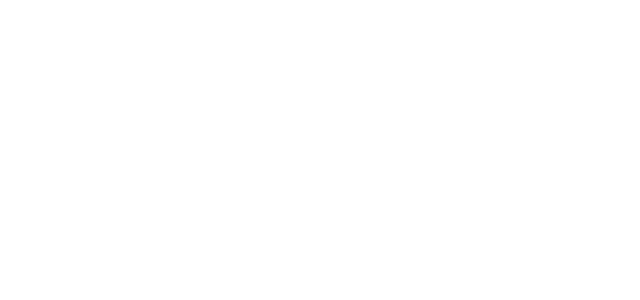
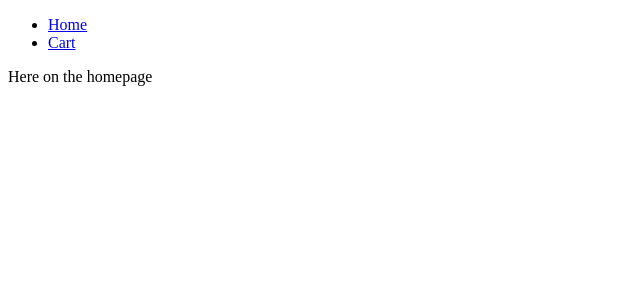
Before and after one commit to kcoulsy/kcoulsy.github.io, a React (Create React App) app: page / in a window 1280 px wide. Shown: the top 300 px of the page, without its empty margins (0-640 px from the left). Built offline with nearby package versions, Linux system fonts and the light colour scheme.

Commit message:
Added basic react router

```diff
--- a/src/App.tsx
+++ b/src/App.tsx
@@ -1,7 +1,22 @@
 import React from 'react';
+import { Link } from 'react-router-dom';
+
+import AppRouter from './AppRouter';
+import { PATH_CART, PATH_HOME } from './constants/pageRoutes';
 
 function App() {
-    return <div className="App"></div>;
+    return (
+        <AppRouter>
+            <ul>
+                <li>
+                    <Link to={PATH_HOME}>Home</Link>
+                </li>
+                <li>
+                    <Link to={PATH_CART}>Cart</Link>
+                </li>
+            </ul>
+        </AppRouter>
+    );
 }
 
 export default App;
--- /dev/null
+++ b/src/AppRouter.tsx
@@ -0,0 +1,24 @@
+import React from 'react';
+import { BrowserRouter as Router, Switch, Route } from 'react-router-dom';
+
+import { PATH_CART, PATH_HOME } from './constants/pageRoutes';
+import Home from './pages/Home';
+import Cart from './pages/Cart';
+
+const AppRouter: React.FC = ({ children }) => {
+    return (
+        <Router>
+            {children}
+            <Switch>
+                <Route exact path={PATH_HOME}>
+                    <Home />
+                </Route>
+                <Route path={PATH_CART}>
+                    <Cart />
+                </Route>
+            </Switch>
+        </Router>
+    );
+};
+
+export default AppRouter;
--- /dev/null
+++ b/src/constants/pageRoutes.ts
@@ -0,0 +1,2 @@
+export const PATH_HOME = '/';
+export const PATH_CART = '/cart';
--- /dev/null
+++ b/src/pages/Cart.tsx
@@ -0,0 +1,7 @@
+import React from 'react';
+
+const Cart: React.FC = () => {
+    return <>Here on the Cart page</>;
+};
+
+export default Cart;
--- /dev/null
+++ b/src/pages/Home.tsx
@@ -0,0 +1,7 @@
+import React from 'react';
+
+const Home: React.FC = () => {
+    return <>Here on the homepage</>;
+};
+
+export default Home;
```
